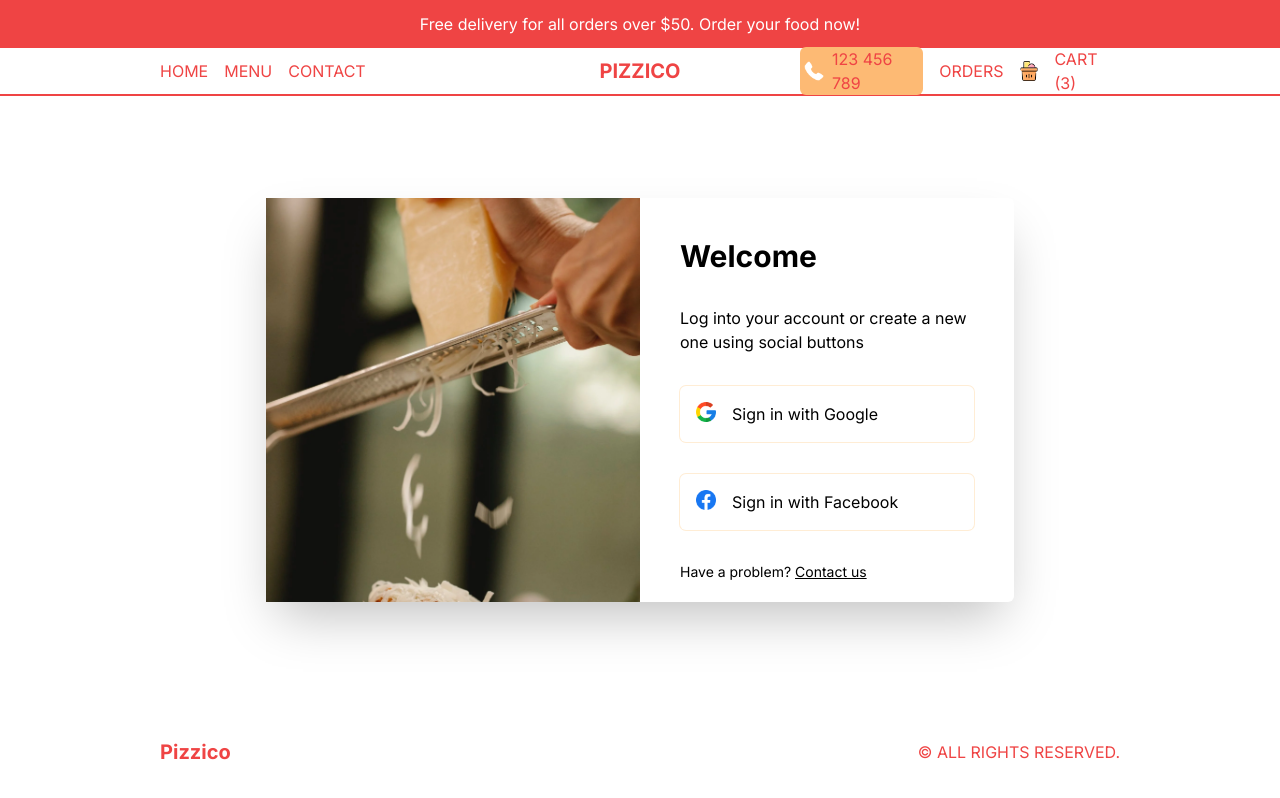
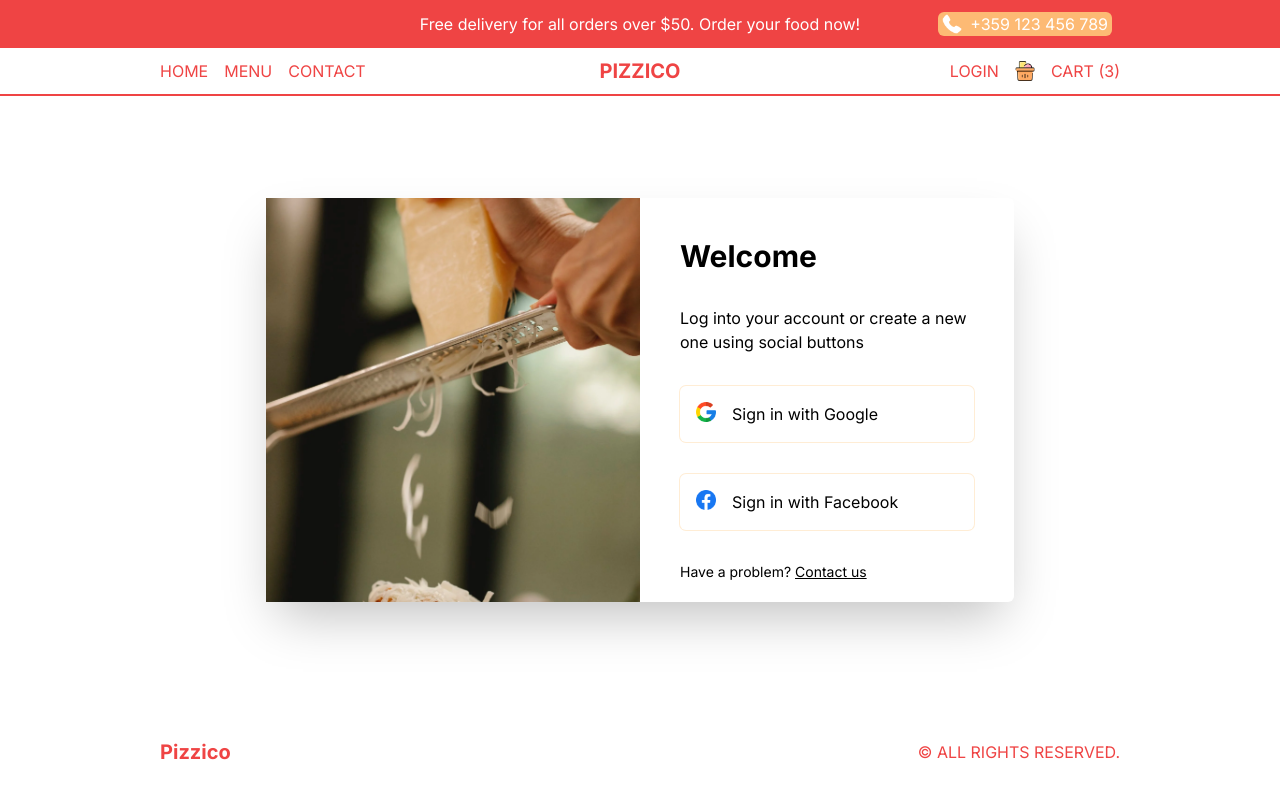
Before and after one commit to Waikikec/food-delivery-restaurant, a Next.js app: page /login in a window 1280 px wide. Built offline with nearby package versions, Linux system fonts and the light colour scheme; no server answers.

Commit message:
feat: add next-auth library and implement providers

```diff
--- a/package.json
+++ b/package.json
@@ -13,6 +13,7 @@
   "dependencies": {
     "@prisma/client": "^5.12.1",
     "next": "14.2.1",
+    "next-auth": "^4.24.7",
     "prisma": "^5.12.1",
     "react": "^18",
     "react-dom": "^18"
--- /dev/null
+++ b/src/app/api/auth/[...nextauth]/route.ts
@@ -0,0 +1,6 @@
+import { AuthOptions } from "@/utils/auth";
+import NextAuth from "next-auth/next";
+
+const handler = NextAuth(AuthOptions);
+
+export { handler as GET, handler as POST };
--- a/src/app/layout.tsx
+++ b/src/app/layout.tsx
@@ -1,3 +1,4 @@
+import AuthProvider from "@/components/AuthProvider";
 import Footer from "@/components/Footer";
 import Navbar from "@/components/Navbar";
 import Notification from "@/components/Notification";
@@ -8,8 +9,8 @@ import "./globals.css";
 const inter = Inter({ subsets: ["latin"] });
 
 export const metadata: Metadata = {
-  title: "Create Next App",
-  description: "Generated by create next app",
+  title: "Food Delivery Restaurant",
+  description: "Restaurant for pizzas, burgers and pastas",
 };
 
 export default function RootLayout({
@@ -20,10 +21,14 @@ export default function RootLayout({
   return (
     <html lang="en">
       <body className={inter.className}>
-        <Notification />
-        <Navbar />
-        {children}
-        <Footer />
+        <AuthProvider>
+          <div>
+            <Notification />
+            <Navbar />
+            {children}
+            <Footer />
+          </div>
+        </AuthProvider>
       </body>
     </html>
   );
--- a/src/app/login/page.tsx
+++ b/src/app/login/page.tsx
@@ -1,7 +1,22 @@
-import Image from "next/image"
-import Link from "next/link"
+"use client";
+import { signIn, useSession } from "next-auth/react";
+import Image from "next/image";
+import Link from "next/link";
+import { useRouter } from "next/navigation";
 
 const LoginPage = () => {
+
+  const { data, status } = useSession();
+
+  const router = useRouter();
+
+  console.log("🚀 ~ LoginPage ~ data:", data)
+  console.log("🚀 ~ LoginPage ~ status:", status)
+
+  if (status === 'loading') return <p>Loading...</p>;
+
+  if (status === 'authenticated') return router.push('/');
+
   return (
     <div className="p-4 h-[calc(100vh-9rem)] lg:h-[calc(100vh-12rem)] flex items-center justify-center">
 
@@ -24,7 +39,7 @@ const LoginPage = () => {
           <h1 className="font-bold text-xl xl:text-3xl">Welcome</h1>
           <p>Log into your account or create a new one using social buttons</p>
 
-          <button className="flex gap-4 p-4 ring-1 ring-orange-100 rounded-md">
+          <button className="flex gap-4 p-4 ring-1 ring-orange-100 rounded-md" onClick={() => signIn('google')}>
             <Image
               src={"/google.png"}
               alt={""}
--- /dev/null
+++ b/src/components/AuthProvider.tsx
@@ -0,0 +1,17 @@
+"use client";
+import { SessionProvider } from 'next-auth/react';
+import React from 'react';
+
+interface AuthProviderProps {
+  children: React.ReactNode;
+}
+
+const AuthProvider = ({ children }: AuthProviderProps) => {
+  return (
+    <SessionProvider>
+      {children}
+    </SessionProvider>
+  )
+}
+
+export default AuthProvider
--- a/src/components/Navbar.tsx
+++ b/src/components/Navbar.tsx
@@ -1,10 +1,10 @@
-import Image from "next/image";
 import Link from "next/link";
 import CartIcon from "./CartIcon";
 import Menu from "./Menu";
+import UserLinks from "./UserLinks";
 
 const Navbar = () => {
-  const user = true;
+
 
   return (
     <div className="h-12 text-red-500 p-4 flex items-center justify-between border-b-2 border-b-red-500 uppercase lg:px-20 xl:px-40">
@@ -29,18 +29,10 @@ const Navbar = () => {
       {/* RIGHT LINKS */}
       <div className="hidden md:flex gap-4 items-center md:justify-end flex-1">
 
-        <div className="flex md:absolute top-3 right-2 lg:static items-center gap-2 cursor-pointer bg-orange-300 px-1 rounded-md">
-          <Image src={"/phone.png"} alt={""} width={20} height={20} />
-          <span>123 456 789</span>
-        </div>
-
-        {
-          !user
-            ? <Link href={"/"}>Login</Link>
-            : <Link href={"/orders"}>Orders</Link>
-        }
+        <UserLinks />
 
         <CartIcon />
+
       </div>
 
     </div>
--- a/src/components/Notification.tsx
+++ b/src/components/Notification.tsx
@@ -1,8 +1,14 @@
+import Image from "next/image"
 
 const Notification = () => {
   return (
     <div className='h-12 bg-red-500 text-white px-4 flex items-center justify-center text-center text-sm md:text-base cursor-pointer'>
       Free delivery for all orders over $50. Order your food now!
+
+      <div className="hidden md:flex md:absolute top-3 right-2 items-center gap-2 cursor-pointer bg-orange-300 px-1 rounded-md lg:mr-20 xl:mr-40">
+        <Image src={"/phone.png"} alt={""} width={20} height={20} />
+        <span>+359 123 456 789</span>
+      </div>
     </div>
   )
 }
--- /dev/null
+++ b/src/components/UserLinks.tsx
@@ -0,0 +1,25 @@
+"use client";
+
+import { signOut, useSession } from 'next-auth/react';
+import Link from 'next/link';
+
+const UserLinks = () => {
+
+  const { status } = useSession();
+
+  return (
+    <div>
+      {status === 'authenticated'
+        ? (
+          <div>
+            <Link href={"/orders"}>Orders</Link>
+            <span className="ml-4 cursor-pointer" onClick={() => signOut()}>Logout</span>
+          </div>
+        )
+        : <Link href={"/login"}>Login</Link>
+      }
+    </div>
+  )
+}
+
+export default UserLinks
--- /dev/null
+++ b/src/utils/auth.ts
@@ -0,0 +1,11 @@
+import { NextAuthOptions } from "next-auth";
+import GoogleProvider from "next-auth/providers/google";
+
+export const AuthOptions: NextAuthOptions = {
+  providers: [
+    GoogleProvider({
+      clientId: process.env.GOOGLE_CLIENT_ID as string,
+      clientSecret: process.env.GOOGLE_CLIENT_SECRET as string,
+    })
+  ]
+}
```
Also changed, not shown: 1 other file (tests, documents, lock files or other folders).
